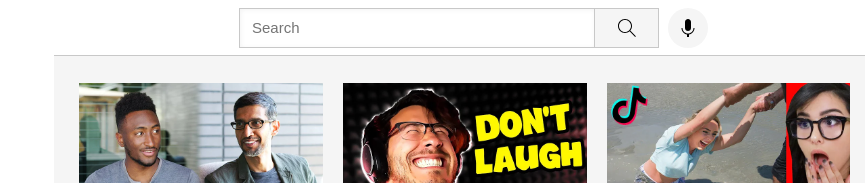
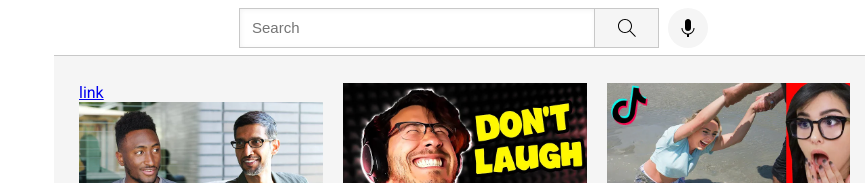
Before and after one commit to Softflow101/soft.youtubeclone, a plain HTML site: page index.html in a window 1280 px wide. Shown: the top 183 px of the page, 166-1031 px from the left. Drawn offline with Linux system fonts and the light colour scheme.

Commit message:
Update index.html

```diff
--- a/index.html
+++ b/index.html
@@ -76,6 +76,9 @@
 
     <div class="video-column">
       <div class="video-preview">
+        <a href="https://softflow101.github.io/soft.youtubeclone/exercises.html">
+          link
+        </a>
         <div class="div-thumbnail-1">
           <a href="https://www.youtube.com/watch?v=n2RNcPRtAiY">
             <img class="thumbnail-1" src="thumbnails/thumbnail-1.webp">
```
